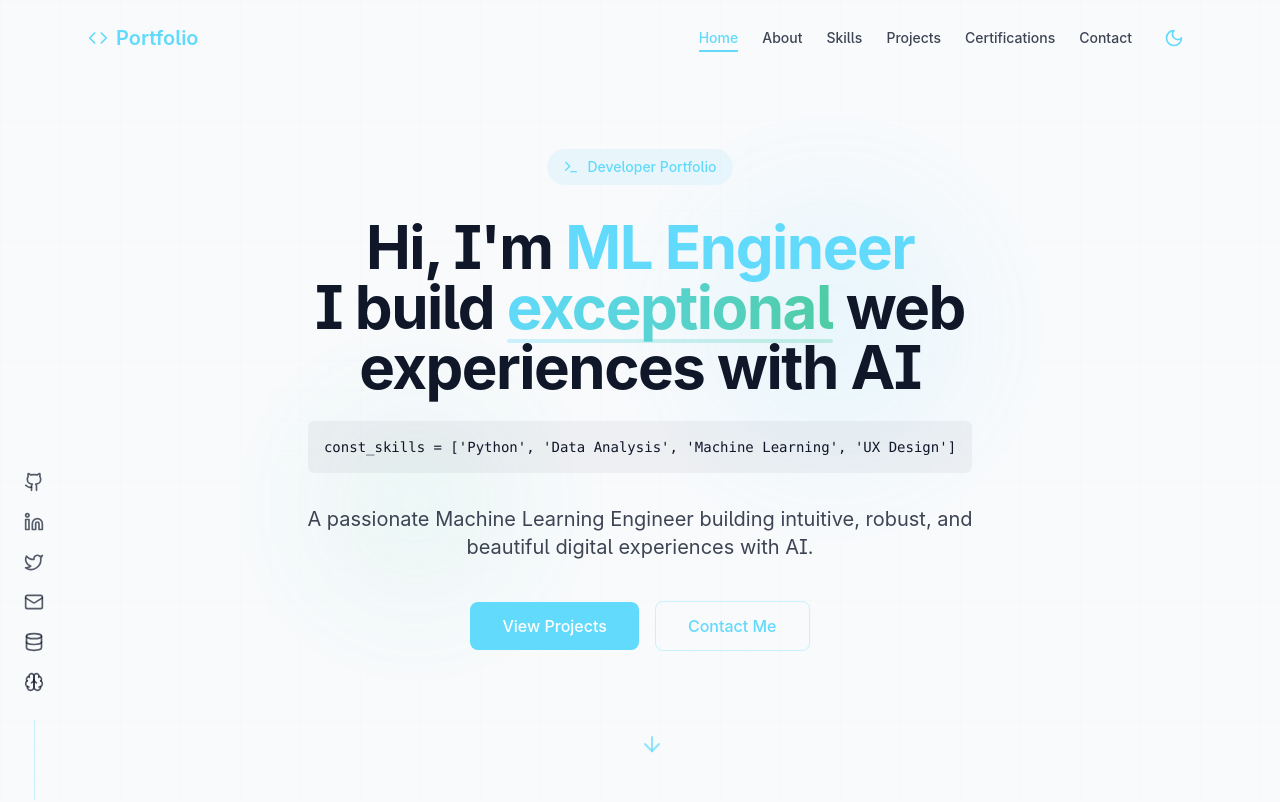
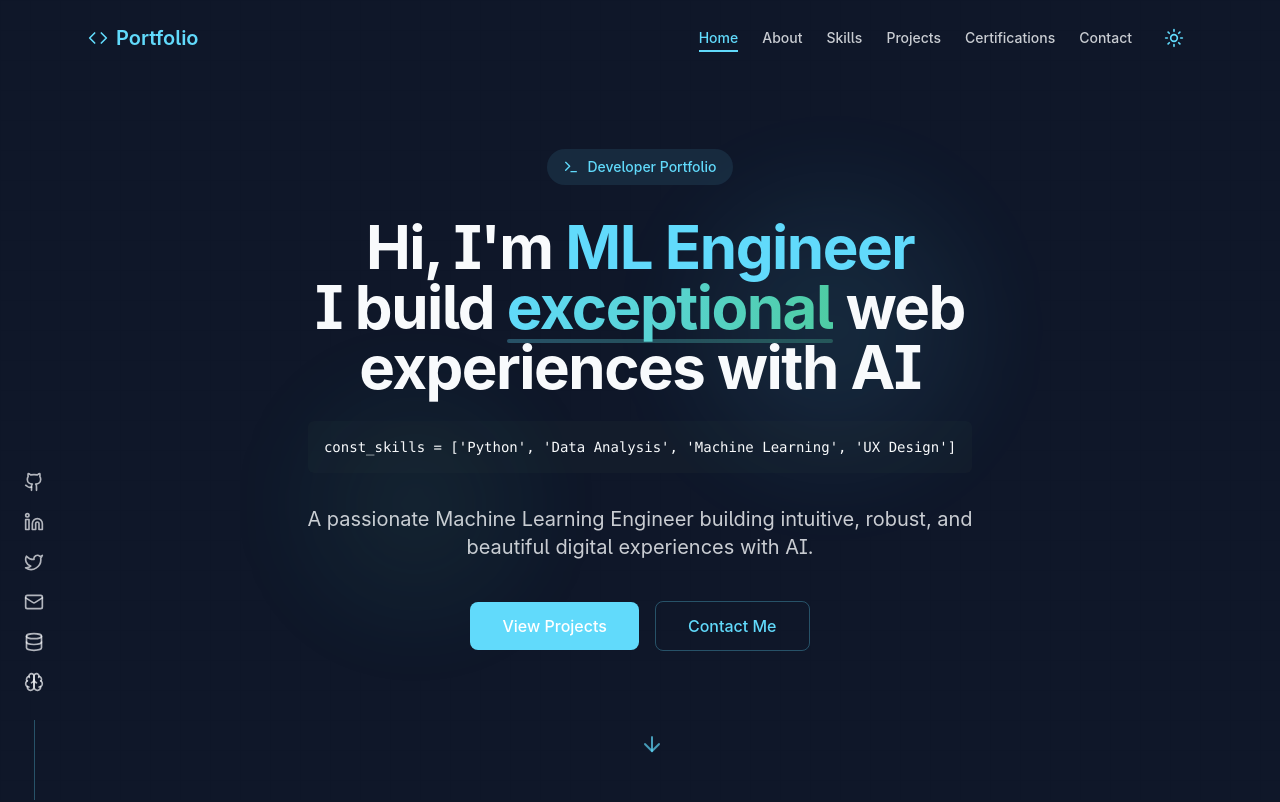
Before and after one commit to anni990/neonfolio-express, a React (Vite) app: page / in a window 1280 px wide. Shown: the top 802 px of the page. Built offline with nearby package versions, Linux system fonts and the light colour scheme.

Commit message:
Set dark mode as default and add images
- Set dark mode as default
- Add random and actual images to blank sections

```diff
--- a/src/components/sections/Certifications.tsx
+++ b/src/components/sections/Certifications.tsx
@@ -19,28 +19,28 @@ const Certifications = () => {
       title: 'Full Stack Web Development',
       issuer: 'Udacity',
       date: 'Jan 2023',
-      image: '/placeholder.svg',
+      image: 'https://images.unsplash.com/photo-1485827404703-89b55fcc595e',
       link: '#',
     },
     {
       title: 'Advanced React & Redux',
       issuer: 'Udemy',
       date: 'Mar 2023',
-      image: '/placeholder.svg',
+      image: 'https://images.unsplash.com/photo-1488590528505-98d2b5aba04b',
       link: '#',
     },
     {
       title: 'AWS Certified Developer',
       issuer: 'Amazon Web Services',
       date: 'Jun 2023',
-      image: '/placeholder.svg',
+      image: 'https://images.unsplash.com/photo-1518770660439-4636190af475',
       link: '#',
     },
     {
       title: 'UI/UX Design Fundamentals',
       issuer: 'Interaction Design Foundation',
       date: 'Aug 2023',
-      image: '/placeholder.svg',
+      image: 'https://images.unsplash.com/photo-1581091226825-a6a2a5aee158',
       link: '#',
     },
   ];
@@ -113,6 +113,11 @@ const Certifications = () => {
                   src={cert.image}
                   alt={cert.title}
                   className="w-full h-full object-cover animate-float"
+                  onError={(e) => {
+                    const target = e.target as HTMLImageElement;
+                    target.src = "https://images.unsplash.com/photo-1526374965328-7f61d4dc18c5"; // Fallback image
+                    target.onerror = null; // Prevent infinite loop if fallback also fails
+                  }}
                 />
               </div>
 
--- a/src/components/sections/Projects.tsx
+++ b/src/components/sections/Projects.tsx
@@ -17,11 +17,12 @@ const Projects = () => {
   const sectionRef = useRef<HTMLElement>(null);
   const projectsRef = useRef<HTMLDivElement>(null);
 
+  // Updated projects with random relevant fallback images
   const projects: Project[] = [
     {
       title: 'E-Commerce Platform',
       description: 'A full-stack e-commerce platform with product listing, cart functionality, and payment integration.',
-      image: '/placeholder.svg',
+      image: 'https://images.unsplash.com/photo-1526374965328-7f61d4dc18c5',
       tags: ['React', 'Node.js', 'MongoDB', 'Express', 'Stripe'],
       links: {
         demo: '#',
@@ -31,7 +32,7 @@ const Projects = () => {
     {
       title: 'Task Management App',
       description: 'A comprehensive task management application with real-time updates and team collaboration features.',
-      image: '/placeholder.svg',
+      image: 'https://images.unsplash.com/photo-1486312338219-ce68d2c6f44d',
       tags: ['Vue.js', 'Firebase', 'Tailwind CSS', 'TypeScript'],
       links: {
         demo: '#',
@@ -41,7 +42,7 @@ const Projects = () => {
     {
       title: 'Weather Dashboard',
       description: 'An interactive weather dashboard with location-based forecasts and historical data visualization.',
-      image: '/placeholder.svg',
+      image: 'https://images.unsplash.com/photo-1487058792275-0ad4aaf24ca7',
       tags: ['React', 'Redux', 'Chart.js', 'Weather API'],
       links: {
         demo: '#',
@@ -51,7 +52,7 @@ const Projects = () => {
     {
       title: 'Portfolio Website',
       description: 'A modern portfolio website with smooth animations and responsive design.',
-      image: '/placeholder.svg',
+      image: 'https://images.unsplash.com/photo-1461749280684-dccba630e2f6',
       tags: ['React', 'Tailwind CSS', 'Framer Motion'],
       links: {
         demo: '#',
@@ -123,6 +124,11 @@ const Projects = () => {
                   src={project.image}
                   alt={project.title}
                   className="w-full h-full object-cover transition-transform duration-500"
+                  onError={(e) => {
+                    const target = e.target as HTMLImageElement;
+                    target.src = "https://images.unsplash.com/photo-1531297484001-80022131f5a1"; // Fallback image
+                    target.onerror = null; // Prevent infinite loop if fallback also fails
+                  }}
                 />
 
                 <div className="absolute inset-0 bg-gradient-to-t from-black/60 to-transparent opacity-0 project-overlay transition-opacity duration-300 flex items-end">
--- a/src/hooks/useTheme.tsx
+++ b/src/hooks/useTheme.tsx
@@ -9,21 +9,20 @@ interface ThemeContextType {
 }
 
 const ThemeContext = createContext<ThemeContextType>({
-  theme: 'light',
+  theme: 'dark', // Changed default to dark
   toggleTheme: () => {},
 });
 
 export const ThemeProvider: React.FC<{ children: React.ReactNode }> = ({ children }) => {
-  const [theme, setTheme] = useState<Theme>('light');
+  const [theme, setTheme] = useState<Theme>('dark'); // Changed default to dark
 
   useEffect(() => {
     // Check if user has a theme preference stored
     const savedTheme = localStorage.getItem('theme') as Theme | null;
 
-    // Check for system preference if no saved theme
+    // If no saved theme, use dark as default
     if (!savedTheme) {
-      const prefersDark = window.matchMedia('(prefers-color-scheme: dark)').matches;
-      setTheme(prefersDark ? 'dark' : 'light');
+      setTheme('dark');
       return;
     }
 
@@ -37,7 +36,7 @@ export const ThemeProvider: React.FC<{ children: React.ReactNode }> = ({ childre
 
     // Save the theme preference
     localStorage.setItem('theme', theme);
-  }, [theme]);
+  }, []);
 
   const toggleTheme = () => {
     setTheme(prev => (prev === 'light' ? 'dark' : 'light'));
```
